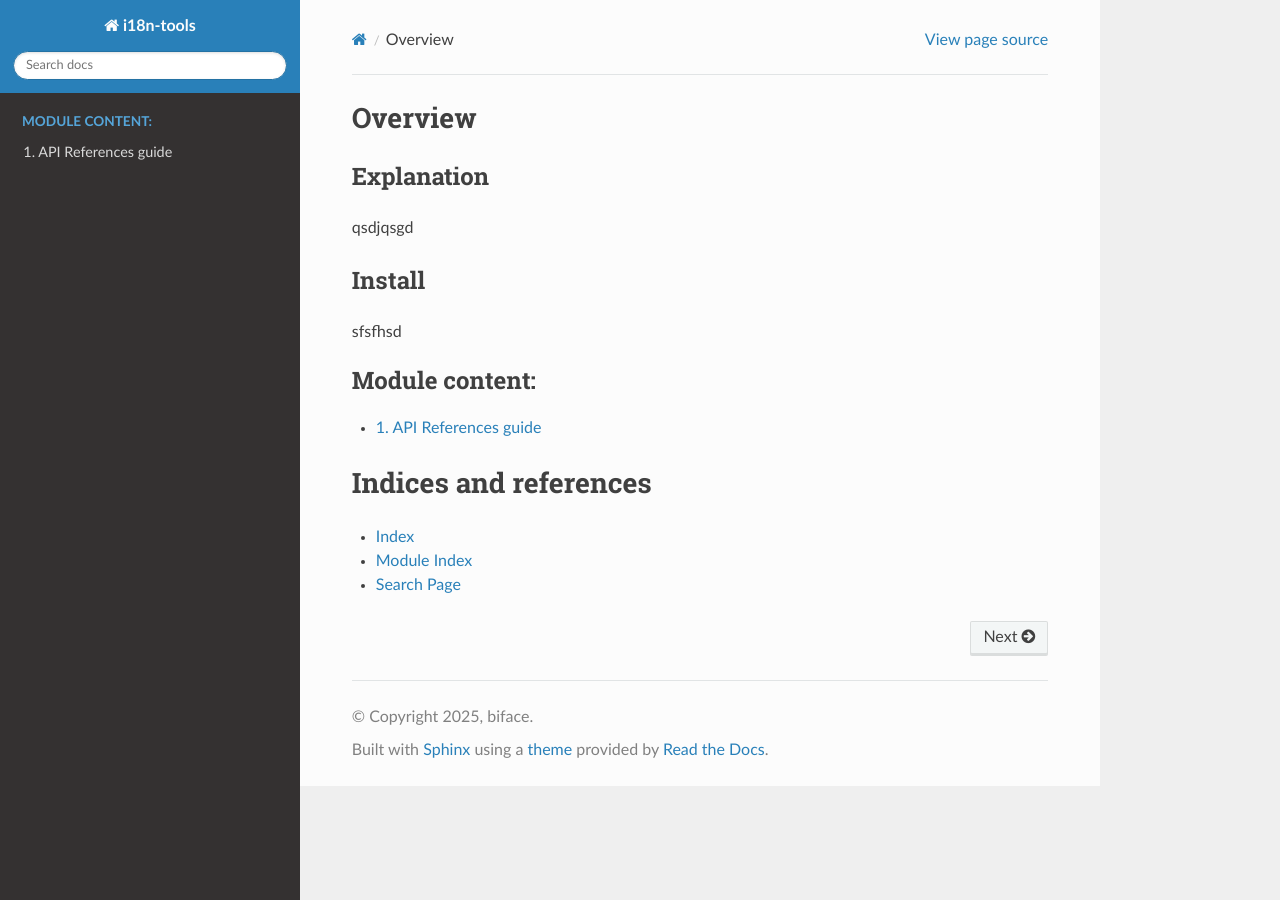
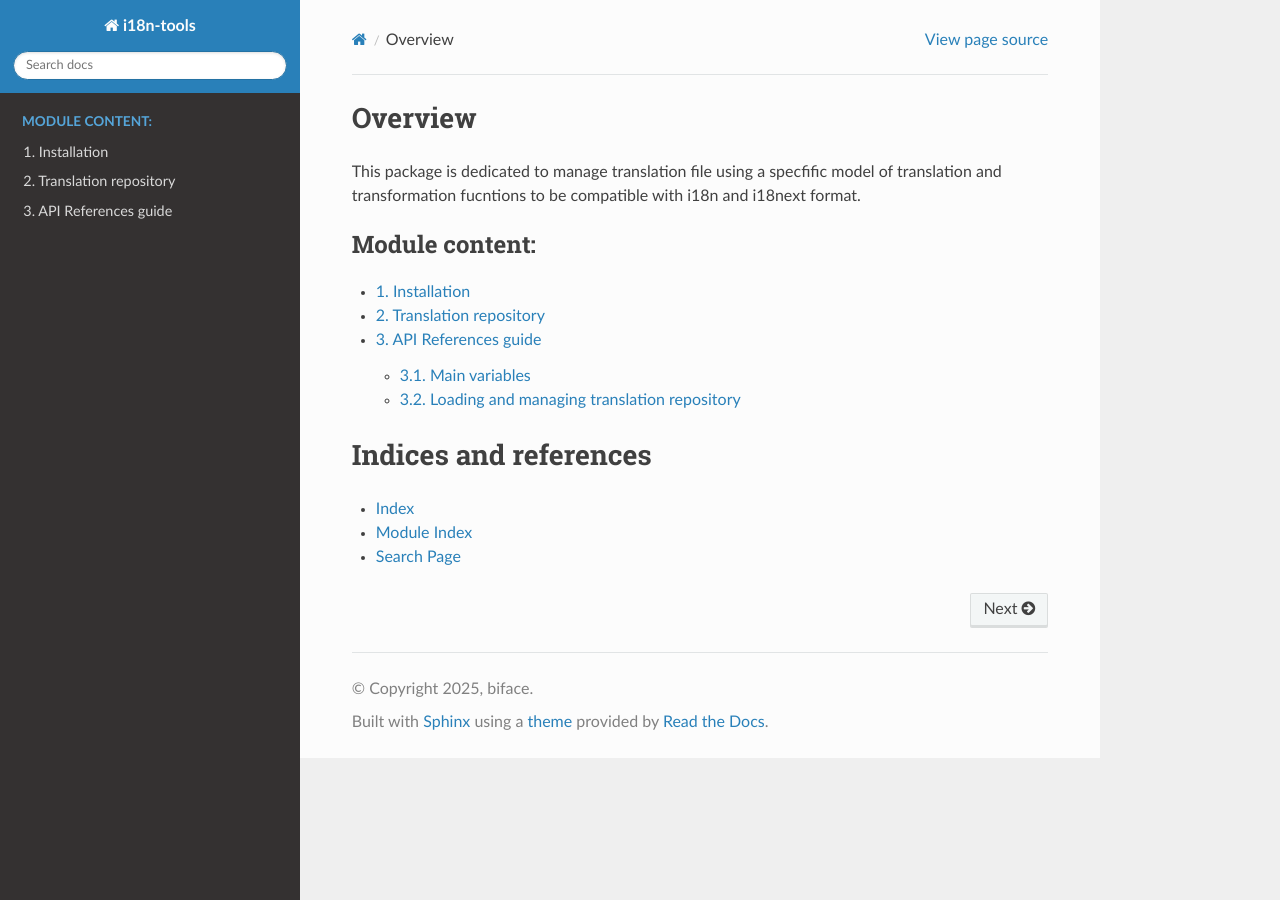
Before and after one commit to biface/i18n, a Sphinx documentation site: the page built from docs/source/index.rst, in a window 1280 px wide. Built offline with Sphinx 7.4.7 and the Read the Docs theme 3.1.0, drawn with Linux system fonts in a browser that asks for light colours.

Commit message:
Docs:Updgrading RTD future doc.

```diff
--- a/docs/source/api.rst
+++ b/docs/source/api.rst
@@ -9,6 +9,7 @@ modifying, or redistributing this package, you agree to comply with the terms of
 **Author(s)** : These modules, classes and functions are authored and maintained as part of the ``i18n-tools`` package.
 
 .. toctree::
-    api/global
+    api/constant
+    api/internal
     api/loader
     api/config
--- /dev/null
+++ b/docs/source/api/internal.rst
@@ -0,0 +1,6 @@
+.. automodule:: i18n_tools.classes
+.. autoclass:: Singleton
+
+
+.. automodule:: i18n_tools.api
+.. autofunction:: validate_api_url
--- a/docs/source/api/loader.rst
+++ b/docs/source/api/loader.rst
@@ -1,4 +1,9 @@
+Loading and managing translation repository
+-------------------------------------------
+
 .. automodule:: i18n_tools.loaders
+    :ignore-module-all:
+    :no-index:
 
 .. toctree::
     loader/utils
--- a/docs/source/index.rst
+++ b/docs/source/index.rst
@@ -1,17 +1,12 @@
 Overview
 ========
 
-Explanation
------------
-
-qsdjqsgd
-
-Install
--------
-
-sfsfhsd
+This package is dedicated to manage translation file using a specfific model of translation and transformation fucntions
+to be compatible with i18n and i18next format.
 
 .. toctree::
+    install
+    org
     api
     :numbered: 3
     :maxdepth: 2
--- /dev/null
+++ b/docs/source/install.rst
@@ -0,0 +1,4 @@
+Installation
+============
+
+pip
--- /dev/null
+++ b/docs/source/org.rst
@@ -0,0 +1,2 @@
+Translation repository
+======================
```
Also changed, not shown: docs/source/api/constant.rst (added, +17 -0 lines), docs/source/api/global.rst (deleted, +0 -15 lines).
